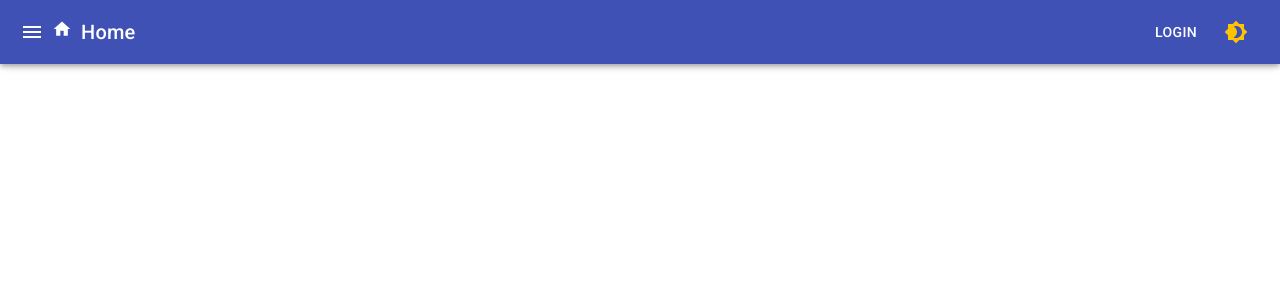
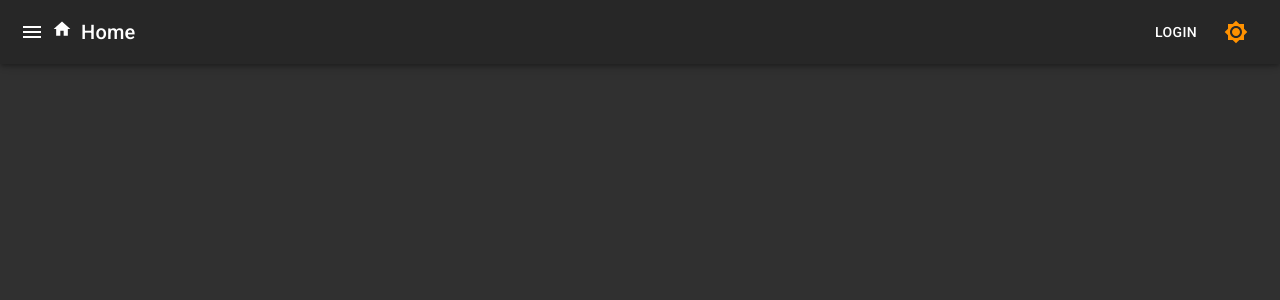
Before and after one commit to Jean-Monsieur/dnd-graphql, a React (Create React App) app: page / in a window 1280 px wide. Shown: the top 300 px of the page. Built offline with nearby package versions, Linux system fonts and the light colour scheme.

Commit message:
feat: :lipstick: applied dark theme by default

```diff
--- a/src/App.tsx
+++ b/src/App.tsx
@@ -10,7 +10,6 @@ import {
   styled,
   ThemeProvider,
   Toolbar,
-  useMediaQuery,
   useTheme,
 } from "@mui/material";
 import React, { useCallback, useState } from "react";
@@ -53,7 +52,6 @@ function App() {
 
   const [open, setOpen] = useState(false);
 
-
   const handleItemClicked = useCallback(() => {
     if (isMobile) {
       setOpen(!open);
@@ -94,11 +92,8 @@ function App() {
   );
 }
 export default function ToggleColorMode() {
-  const prefersDarkMode = useMediaQuery("(prefers-color-scheme: dark)");
 
-  const [mode, setMode] = React.useState<ThemeMode>(
-    prefersDarkMode ? ThemeMode.DARK : ThemeMode.LIGHT
-  );
+  const [mode, setMode] = React.useState<ThemeMode>(ThemeMode.DARK);
 
   const colorMode = React.useMemo(
     () => ({
```
